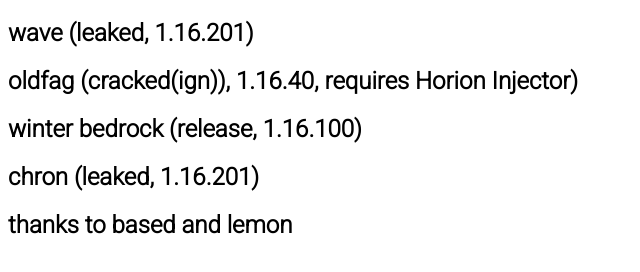
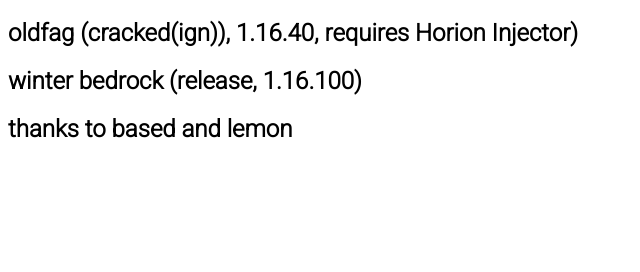
Before and after one commit to probablybased/site, a plain HTML site: page index.html in a window 1280 px wide. Shown: the part 108-380 px from the top of the page, without its empty margins (0-640 px from the left). Drawn offline with Linux system fonts and the light colour scheme.

Commit message:
heheh no leaks accepted (from the Wave, CND and Chron devs)

```diff
--- a/index.html
+++ b/index.html
@@ -12,9 +12,7 @@
 </head>
 <h1>clients for everyone 😃</h1>
 <h1>chat with us at discord.gg/dfJ5C5H7eJ</h1>
-<h2><a href="http://popbob.club/Wave.dll">wave (leaked, 1.16.201)</a></h2>
 <h2><a href="/oldfag-1.zip">oldfag (cracked(ign)), 1.16.40, requires Horion Injector)</a></h2>
 <h2><a href="/winter-1.zip">winter bedrock (release, 1.16.100)</h2>
-<h2><a href="https://anonfiles.com/l8kbx53cp4/ChronLegitPackage_3.0.110.0_zip">chron (leaked, 1.16.201)</a></h2>
 <h2>thanks to based and lemon</h2>
 </html>
```
